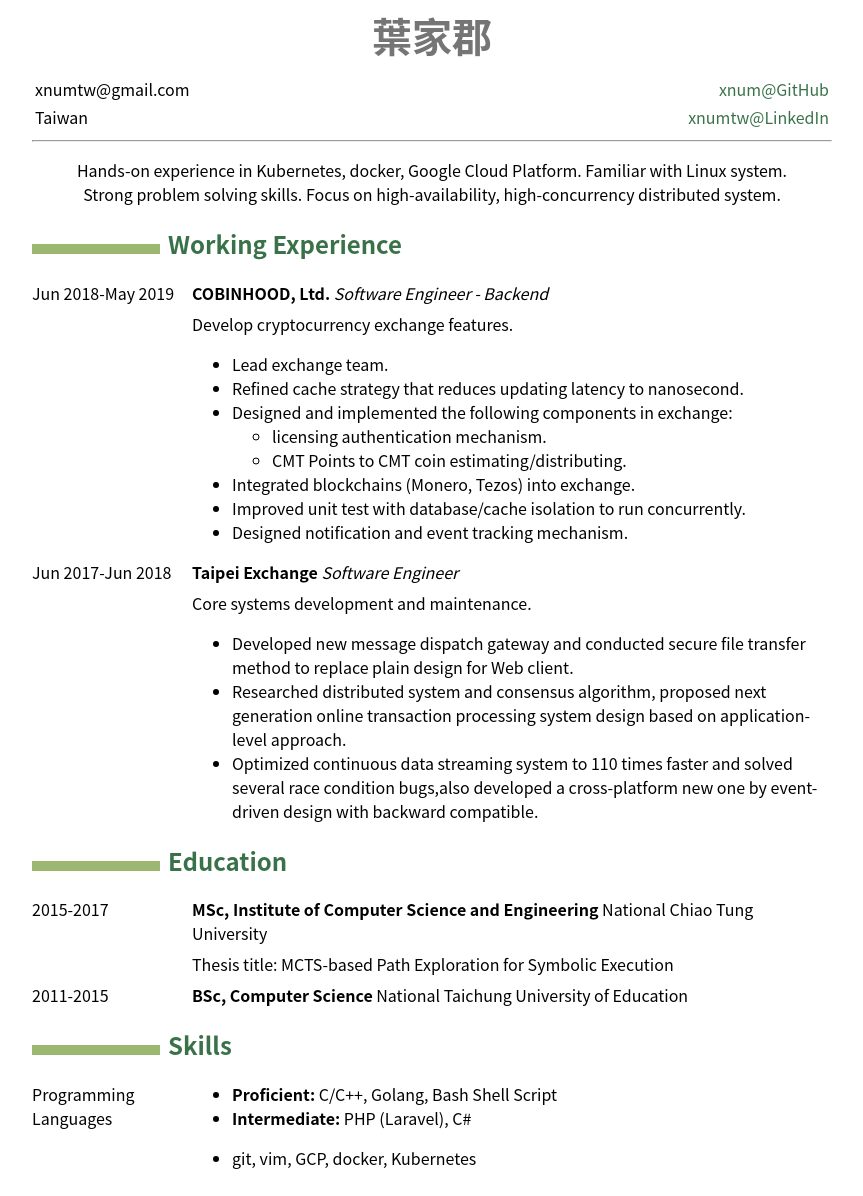
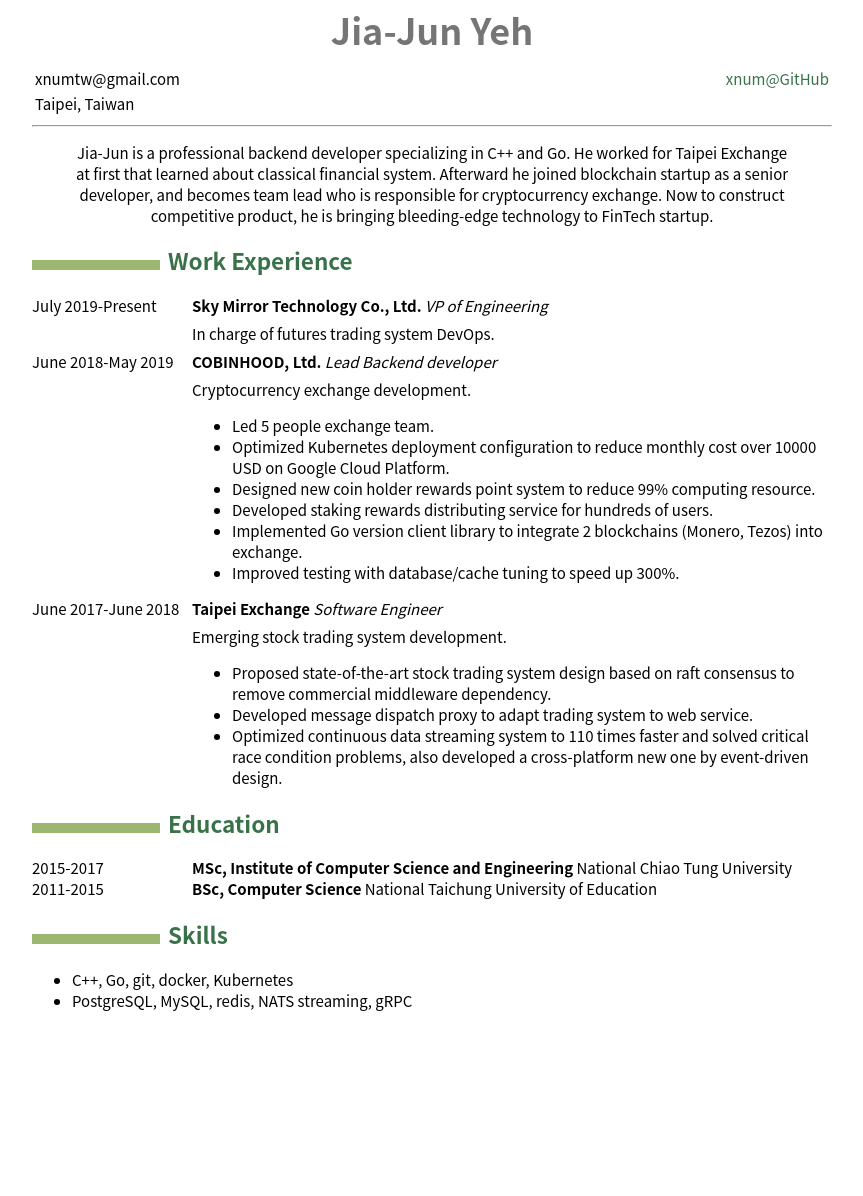
Before and after one commit to xnum/resume, a plain HTML site: page index.html in a window 1280 px wide. Shown: the part 31-1227 px from the top of the page, without its empty margins (208-1071 px from the left). After the commit the page ends 1067 px from the top, so only its background shows below. Drawn offline with Linux system fonts and the light colour scheme.

Commit message:
Deploy xnum/resume to github.com/xnum/resume.git:gh-pages

```diff
--- a/index.html
+++ b/index.html
@@ -15,7 +15,7 @@ gtag('config', 'UA-69634995-4');
   <meta http-equiv="Content-Type" content="text/html; charset=utf-8" />
   <meta http-equiv="Content-Style-Type" content="text/css" />
   <meta name="generator" content="pandoc" />
-  <title>葉家郡’s resume</title>
+  <title>Jia-Jun Yeh’s resume</title>
   <style type="text/css">code{white-space: pre;}</style>
   <style type="text/css">
   /*
@@ -30,6 +30,7 @@ gtag('config', 'UA-69634995-4');
   /* Whole document */
   body {
       font-family: "Noto Sans CJK TC", "Noto Sans", "Helvetica Neue", Helvetica, Arial, sans-serif;
+      font-size: 15px;
       max-width: 800px;
       margin: auto;
       background: #FFFFFF;
@@ -38,7 +39,7 @@ gtag('config', 'UA-69634995-4');
 
   /* Title of the resume */
   h1 {
-      font-size: 40px;
+      font-size: 36px;
       color: #757575;
       text-align:center;
       margin-bottom:10px;
@@ -99,7 +100,7 @@ gtag('config', 'UA-69634995-4');
 <body>
 <div id="header">
 </div>
-<h1 id="葉家郡">葉家郡</h1>
+<h1 id="jia-jun-yeh">Jia-Jun Yeh</h1>
 <table>
 <tbody>
 <tr class="odd">
@@ -107,65 +108,56 @@ gtag('config', 'UA-69634995-4');
 <td style="text-align: right;"><a href="https://github.com/xnum" target="_blank">xnum@GitHub</a></td>
 </tr>
 <tr class="even">
-<td style="text-align: left;">Taiwan</td>
-<td style="text-align: right;"><a href="https://www.linkedin.com/in/xnumtw/" target="_blank">xnumtw@LinkedIn</a></td>
+<td style="text-align: left;">Taipei, Taiwan</td>
+<td style="text-align: right;"></td>
 </tr>
 </tbody>
 </table>
 <hr />
 <blockquote>
-<p>Hands-on experience in Kubernetes, docker, Google Cloud Platform. Familiar with Linux system. Strong problem solving skills. Focus on high-availability, high-concurrency distributed system.</p>
+<p>Jia-Jun is a professional backend developer specializing in C++ and Go. He worked for Taipei Exchange at first that learned about classical financial system. Afterward he joined blockchain startup as a senior developer, and becomes team lead who is responsible for cryptocurrency exchange. Now to construct competitive product, he is bringing bleeding-edge technology to FinTech startup.</p>
 </blockquote>
-<h2 id="working-experience">Working Experience</h2>
+<h2 id="work-experience">Work Experience</h2>
 <dl>
-<dt>Jun 2018-May 2019</dt>
-<dd><p><strong>COBINHOOD, Ltd.</strong> <em>Software Engineer - Backend</em></p>
-<p>Develop cryptocurrency exchange features.</p>
+<dt>July 2019-Present</dt>
+<dd><p><strong>Sky Mirror Technology Co., Ltd.</strong> <em>VP of Engineering</em></p>
+<p>In charge of futures trading system DevOps.</p>
+</dd>
+<dt>June 2018-May 2019</dt>
+<dd><p><strong>COBINHOOD, Ltd.</strong> <em>Lead Backend developer</em></p>
+<p>Cryptocurrency exchange development.</p>
 <ul>
-<li>Lead exchange team.</li>
-<li>Refined cache strategy that reduces updating latency to nanosecond.</li>
-<li>Designed and implemented the following components in exchange:
-<ul>
-<li>licensing authentication mechanism.</li>
-<li>CMT Points to CMT coin estimating/distributing.</li>
-</ul></li>
-<li>Integrated blockchains (Monero, Tezos) into exchange.</li>
-<li>Improved unit test with database/cache isolation to run concurrently.</li>
-<li>Designed notification and event tracking mechanism.</li>
+<li>Led 5 people exchange team.</li>
+<li>Optimized Kubernetes deployment configuration to reduce monthly cost over 10000 USD on Google Cloud Platform.</li>
+<li>Designed new coin holder rewards point system to reduce 99% computing resource.</li>
+<li>Developed staking rewards distributing service for hundreds of users.</li>
+<li>Implemented Go version client library to integrate 2 blockchains (Monero, Tezos) into exchange.</li>
+<li>Improved testing with database/cache tuning to speed up 300%.</li>
 </ul>
 </dd>
-<dt>Jun 2017-Jun 2018</dt>
+<dt>June 2017-June 2018</dt>
 <dd><p><strong>Taipei Exchange</strong> <em>Software Engineer</em></p>
-<p>Core systems development and maintenance.</p>
+<p>Emerging stock trading system development.</p>
 <ul>
-<li>Developed new message dispatch gateway and conducted secure file transfer method to replace plain design for Web client.</li>
-<li>Researched distributed system and consensus algorithm, proposed next generation online transaction processing system design based on application-level approach.</li>
-<li>Optimized continuous data streaming system to 110 times faster and solved several race condition bugs,also developed a cross-platform new one by event-driven design with backward compatible.</li>
+<li>Proposed state-of-the-art stock trading system design based on raft consensus to remove commercial middleware dependency.</li>
+<li>Developed message dispatch proxy to adapt trading system to web service.</li>
+<li>Optimized continuous data streaming system to 110 times faster and solved critical race condition problems, also developed a cross-platform new one by event-driven design.</li>
 </ul>
 </dd>
 </dl>
 <h2 id="education">Education</h2>
 <dl>
 <dt>2015-2017</dt>
-<dd><p><strong>MSc, Institute of Computer Science and Engineering</strong> National Chiao Tung University</p>
-<p>Thesis title: MCTS-based Path Exploration for Symbolic Execution</p>
+<dd><strong>MSc, Institute of Computer Science and Engineering</strong> National Chiao Tung University
 </dd>
 <dt>2011-2015</dt>
 <dd><strong>BSc, Computer Science</strong> National Taichung University of Education
 </dd>
 </dl>
 <h2 id="skills">Skills</h2>
-<dl>
-<dt>Programming Languages</dt>
-<dd><ul>
-<li><strong>Proficient:</strong> C/C++, Golang, Bash Shell Script</li>
-<li><strong>Intermediate:</strong> PHP (Laravel), C#</li>
+<ul>
+<li>C++, Go, git, docker, Kubernetes</li>
+<li>PostgreSQL, MySQL, redis, NATS streaming, gRPC</li>
 </ul>
-</dd>
-<dd><ul>
-<li>git, vim, GCP, docker, Kubernetes</li>
-</ul>
-</dd>
-</dl>
 </body>
 </html>
```
Also changed, not shown: 1 other file.
